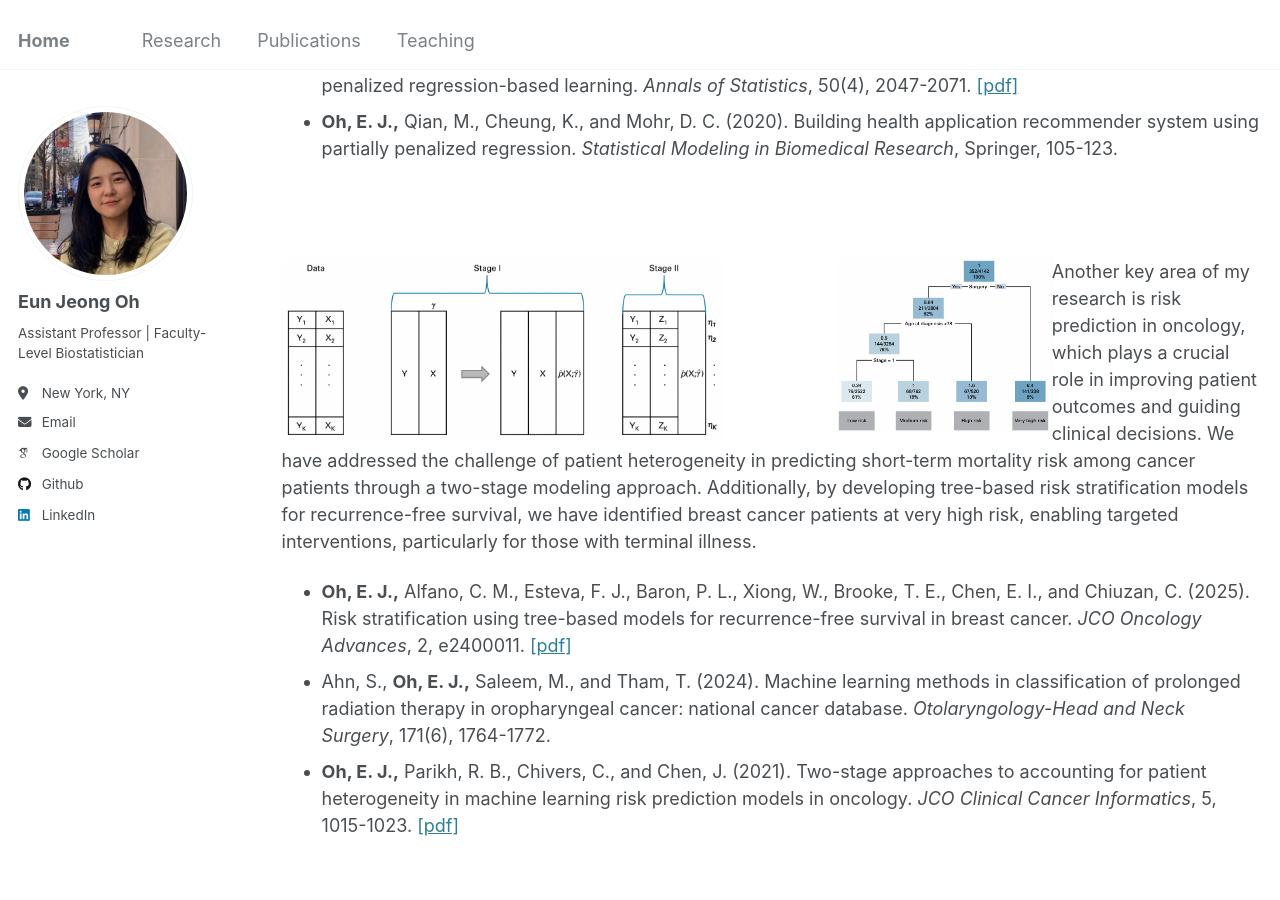
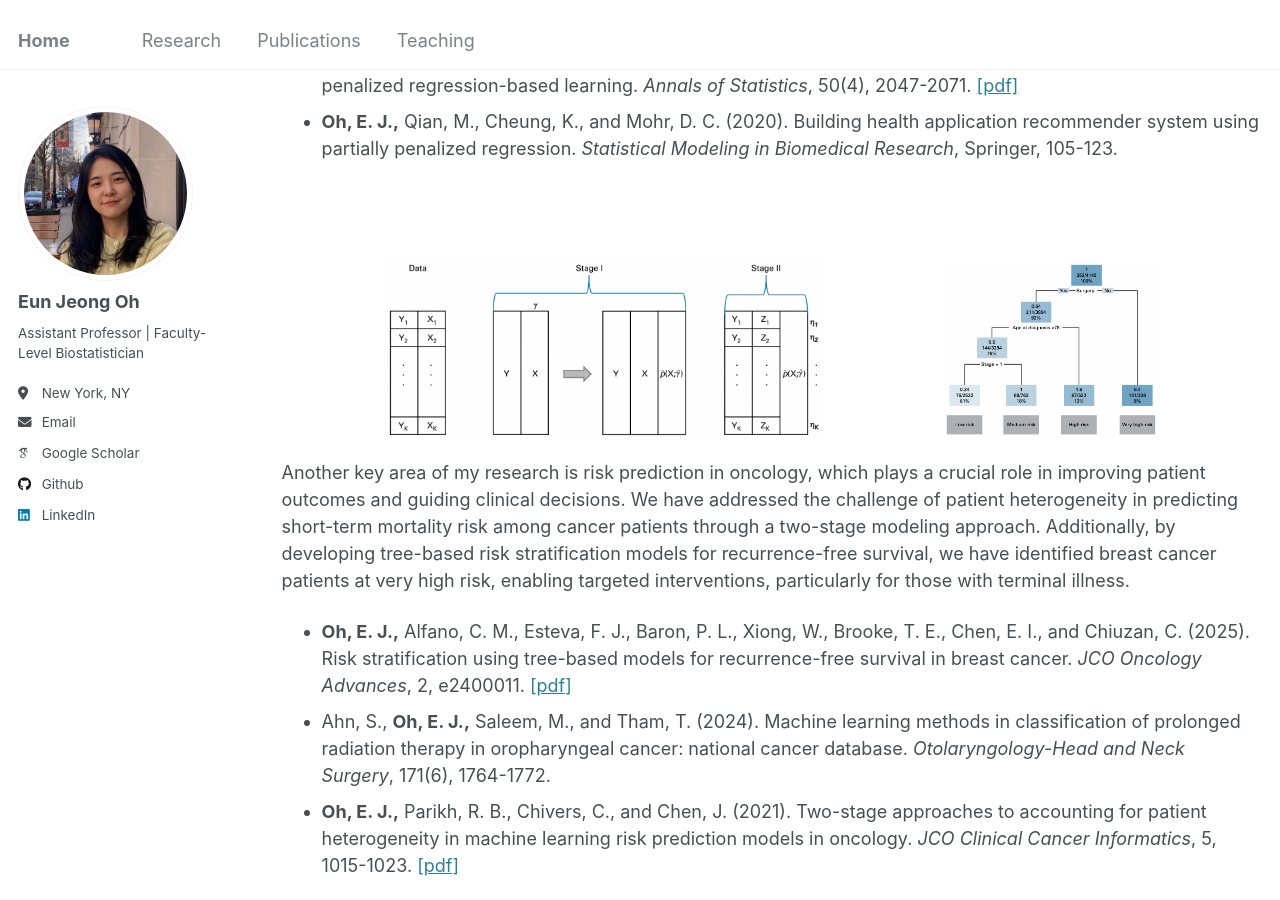
Before and after one commit to oheunj/oheunj.github.io, a Jekyll site: the page built from _pages/research.md, in a window 1280 px wide and 900 px high, scrolled down 414 px. Built offline with Jekyll 4.4.1, drawn with Linux system fonts in a browser that asks for light colours; some web fonts are replaced.

Commit message:
Update research.md

```diff
--- a/_pages/research.md
+++ b/_pages/research.md
@@ -23,8 +23,8 @@ Personalized medicine typically takes one of two forms: (i) identifying subgroup
 
 <br><br>
 <div style="text-align: center;">
-  <img src="/images/myfig2.png" style="width:45%; float: left; margin-right: 3cm;" />
-  <img src="/images/myfig3.png" style="width:22%; float: left;" />
+  <img src="/images/myfig2.png" style="width:45%; margin-right: 3cm;" />
+  <img src="/images/myfig3.png" style="width:22%;" />
 </div>
 
 <p>
```
